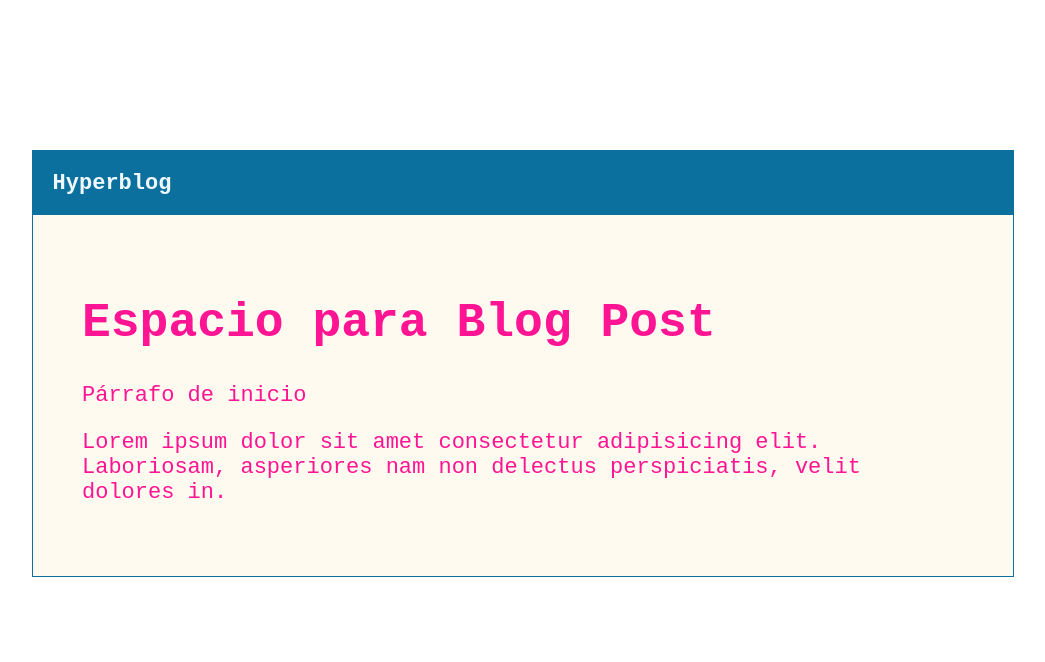
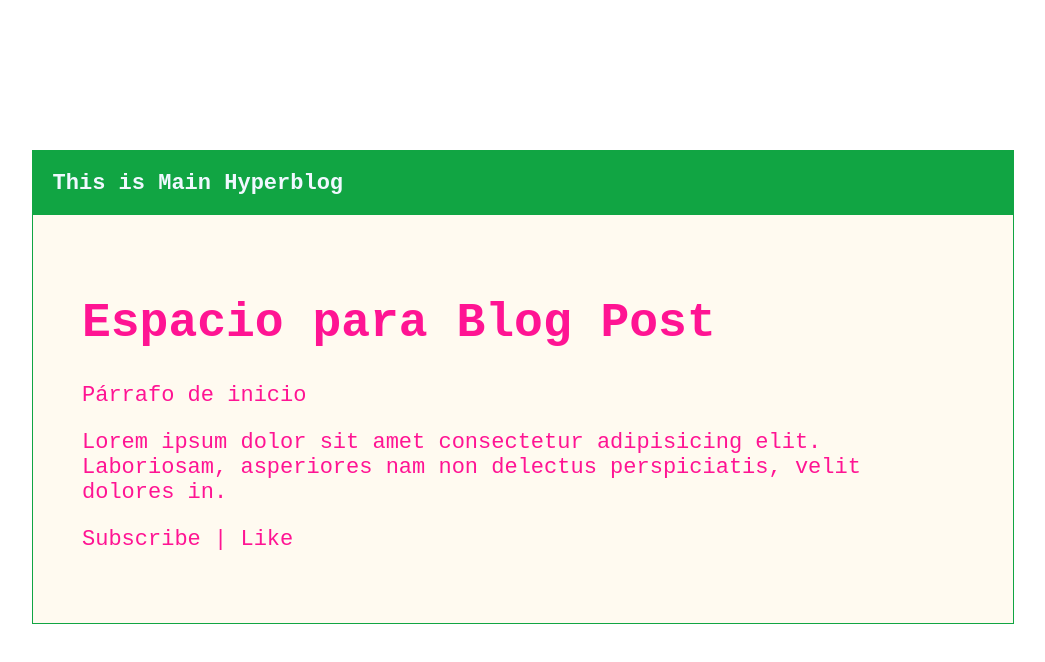
Before and after one commit to viajeradelaluz/platzi-backend-python, a plain HTML site: page git-github/blogpost.html in a window 1280 px wide. Shown: the whole page, without its empty margins (118-1163 px from the left). Drawn offline with Linux system fonts and the light colour scheme.

Commit message:
Subscribe & Like added, color and Hyperblog modified

```diff
--- a/git-github/blogpost.html
+++ b/git-github/blogpost.html
@@ -5,11 +5,12 @@
   </head>
   <body>
     <div id="container">
-      <div id="cabecera">Hyperblog</div>
+      <div id="cabecera">This is Main Hyperblog</div>
       <div id="post">
         <h1>Espacio para Blog Post</h1>
         <p>Párrafo de inicio</p>
         <p>Lorem ipsum dolor sit amet consectetur adipisicing elit. Laboriosam, asperiores nam non delectus perspiciatis, velit dolores in.</p>
+        <p>Subscribe | Like</p>
       </div>
   </body>
 </html>
--- a/git-github/css/styles.css
+++ b/git-github/css/styles.css
@@ -7,7 +7,7 @@ body {
 }
 
 #cabecera {
-  background-color: rgb(12, 112, 158);
+  background-color: rgb(17, 165, 67);
   color: aliceblue;
   padding: 2%;
   font-weight: bold;
@@ -15,7 +15,7 @@ body {
 
 #container {
   width: 100%;
-  border: 1px solid rgb(12, 112, 158);
+  border: 1px solid rgb(17, 165, 67);
   background-color: floralwhite;
 }
 
```
